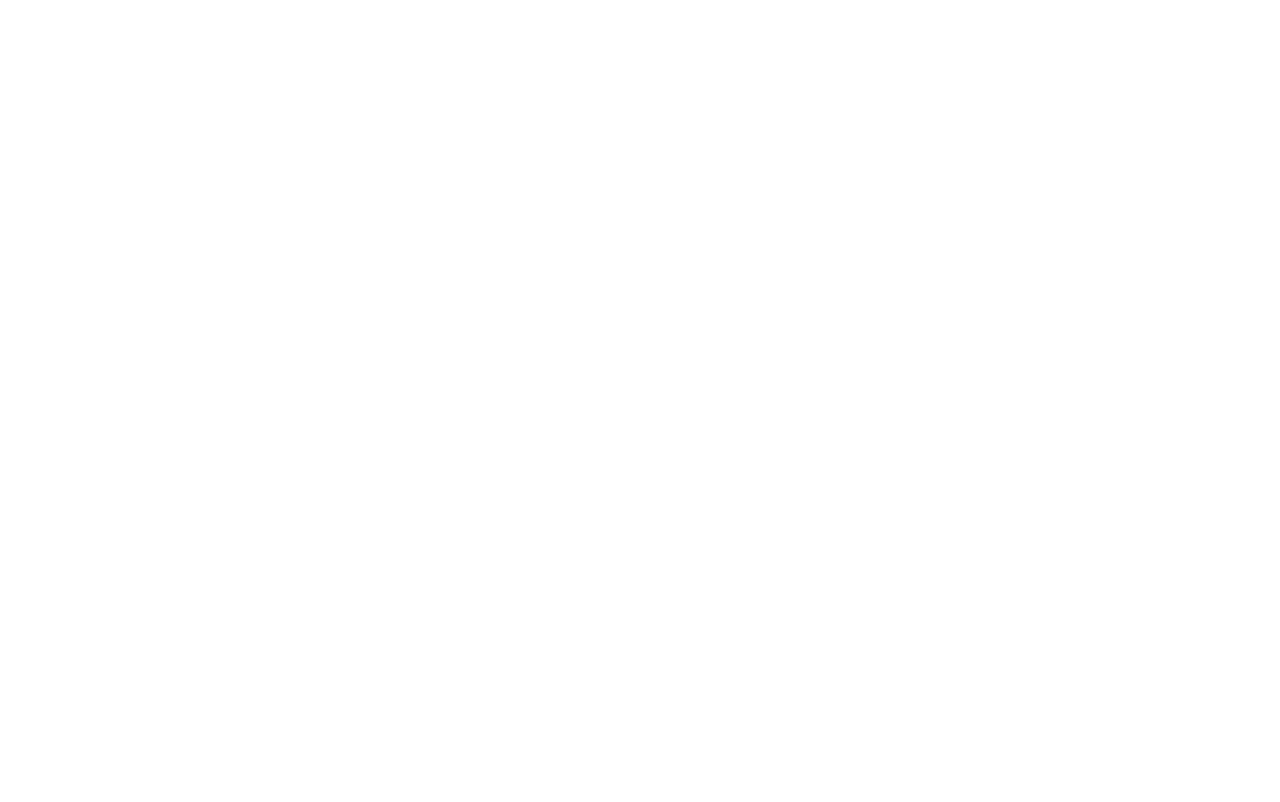
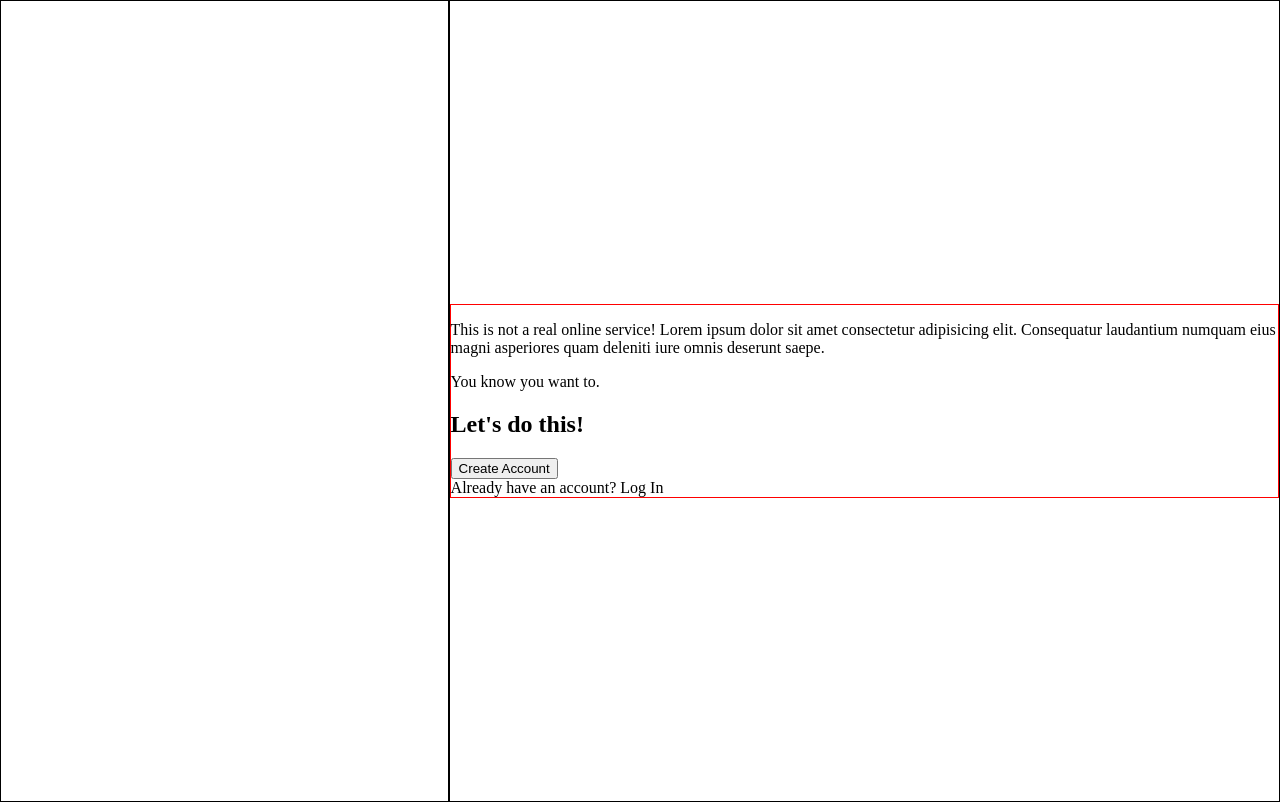
Before and after one commit to ramyhijazi/odin-sign-up-form, a plain HTML site: page index.html in a window 1280 px wide. Drawn offline with Linux system fonts and the light colour scheme.

Commit message:
Created basic site structure

```diff
--- a/index.html
+++ b/index.html
@@ -7,6 +7,21 @@
     <link href="styles.css" rel="stylesheet">
 </head>
 <body>
+    <section class="section-one"></section>
 
+    <section class="section-two">
+        <div id="panel">
+            <p> This is not a real online service! Lorem ipsum dolor sit amet consectetur adipisicing elit. Consequatur laudantium numquam eius magni asperiores quam deleniti iure omnis deserunt saepe.</p>
+            <p> You know you want to. </p>
+
+            <h1> Let's do this! </h1>
+            <form class="sign-up">
+
+                <button> Create Account </button>
+            </form>
+            Already have an account? <a>Log In</a>
+        </div>
+
+    </section>
 </body>
 </html>
--- a/styles.css
+++ b/styles.css
@@ -0,0 +1,24 @@
+body {
+    display: flex;
+    margin: 0;
+    padding: 0;
+}
+
+.section-one {
+    border: 1px solid black;
+    height: 100vh;
+    width: 35%;
+}
+
+.section-two {
+    border: 1px solid black;
+    height: 100vh;
+    width: 65%;
+    display: flex;
+    justify-content: center;
+    align-items: center;
+}
+
+#panel {
+    border: 1px solid red;
+}
```
